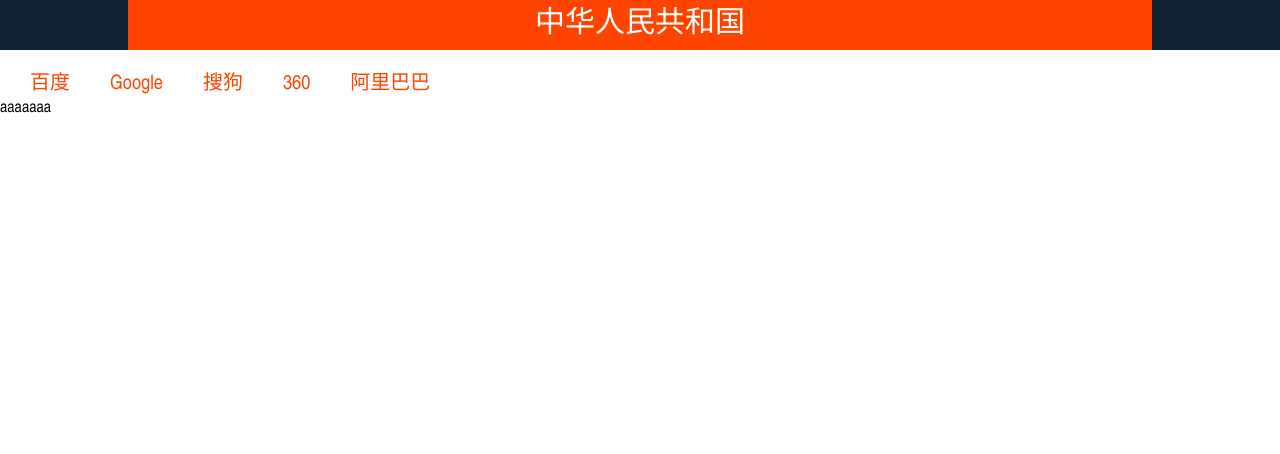
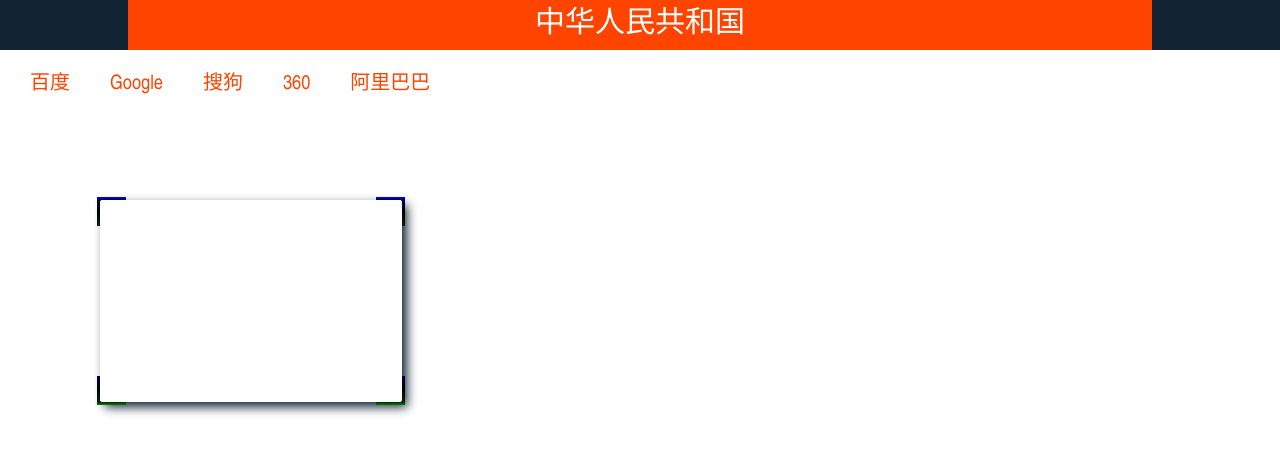
Before and after one commit to genghzh/view, a plain HTML site: page index.html in a window 1280 px wide. Drawn offline with Linux system fonts and the light colour scheme.

Commit message:
定位
定位练习

```diff
--- a/index.html
+++ b/index.html
@@ -57,6 +57,58 @@
             font-size: 30px;
             color:#FFF;
         }
+
+        /*定位练习*/
+        .box {
+                margin:100px;
+                width: 300px;
+                height: 200px;
+                border:1px solid black;
+                -moz-box-shadow: 5px 5px 10px #112233;
+                -o-box-shadow: 5px 5px 10px #112233;
+                box-shadow: 5px 5px 10px #112233;
+                -webkit-box-shadow:5px 5px 10px #112233;
+                border-image: -webkit-linear-gradient( red , blue);
+                border-image: -moz-linear-gradient( red, blue);
+                border-image: -o-linear-gradient(red,blue);
+                border-image: linear-gradient( red , blue);
+                position: relative;
+        }
+
+        .row {
+            position: absolute;
+ /*           border-image: -webkit-linear-gradient( red , blue);
+            border-image: -moz-linear-gradient( red, blue);
+            border-image: -o-linear-gradient(red,blue);
+            border-image: linear-gradient( red , blue);*/
+            border:1px solid #CCF1FC;
+            padding:13px;
+            border-image: -webkit-linear-gradient(blue, black, green) 10 5;
+        }
+
+        .row1 {
+            border-width:3px 0px 0px  3px ;
+            left:-4px;
+            top:-4px;
+        }
+
+        .row2 {
+            border-width:3px 3px 0px 0px;
+            right:-4px;
+            top:-4px;
+        }
+
+        .row3 {
+            border-width:0px 3px 3px 0px;
+            right:-4px;
+            bottom:-4px;
+        }
+
+        .row4 {
+            border-width:0px 0px 3px 3px ;
+            left:-4px;
+            bottom:-4px;
+        }
     </style>
 </head>
 <body>
@@ -70,7 +122,13 @@
         <li><a href="#">360</a></li>
         <li><a href="#">阿里巴巴</a></li>
     </ul>
-aaaaaaa
+    <!--定位练习-->
+    <div class="box">
+        <span class="row row1"></span>
+        <span class="row row2"></span>
+        <span class="row row3"></span>
+        <span class="row row4"></span>
+    </div>
     <script>
         //立即执行函数
         var a = (function asd(b) {
```
